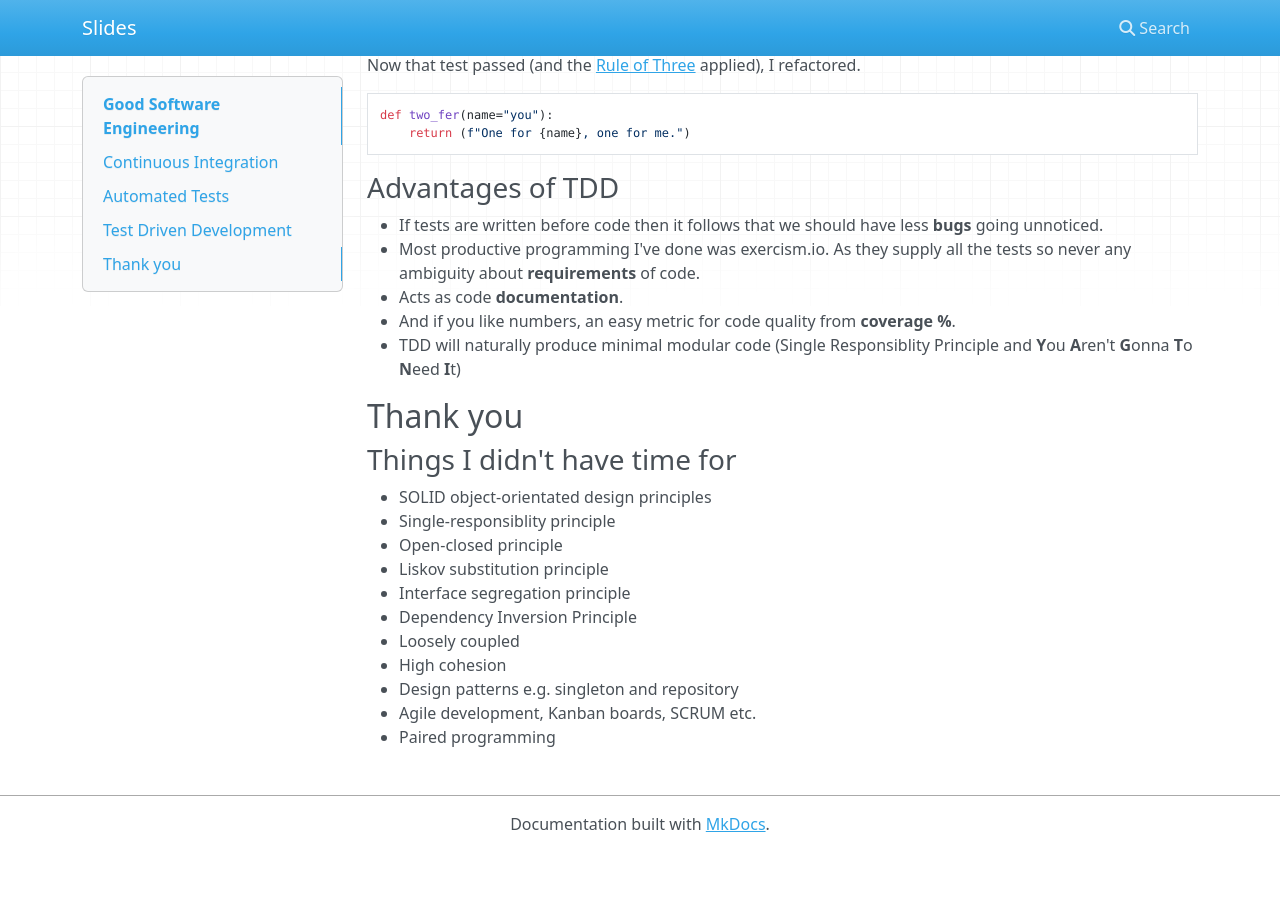
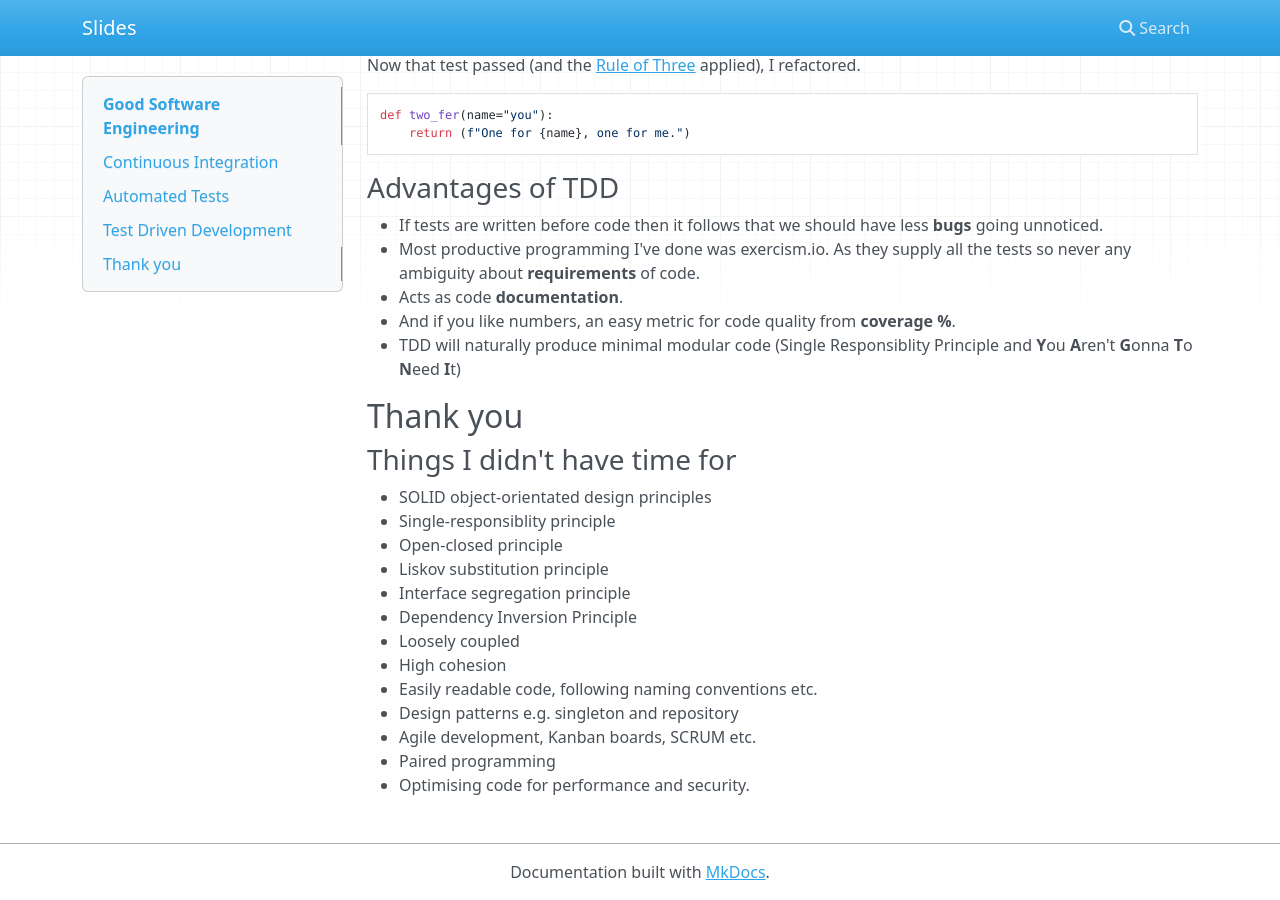
Before and after one commit to datamel/slides, an MkDocs documentation site: the page built from docs/index.md, in a window 1280 px wide and 900 px high, scrolled down 3719 px. Built offline with MkDocs 1.6.1, drawn with Linux system fonts in a browser that asks for light colours; nearby versions of some CDN libraries; before the commit the page ends 4571 px from its top, so only the background shows below that.

Commit message:
Update index.md

```diff
--- a/docs/index.md
+++ b/docs/index.md
@@ -146,6 +146,8 @@ def two_fer(name="you"):
   - Dependency Inversion Principle
 - Loosely coupled
 - High cohesion
+- Easily readable code, following naming conventions etc.
 - Design patterns e.g. singleton and repository
 - Agile development, Kanban boards, SCRUM etc.
 - Paired programming
+- Optimising code for performance and security.
```
